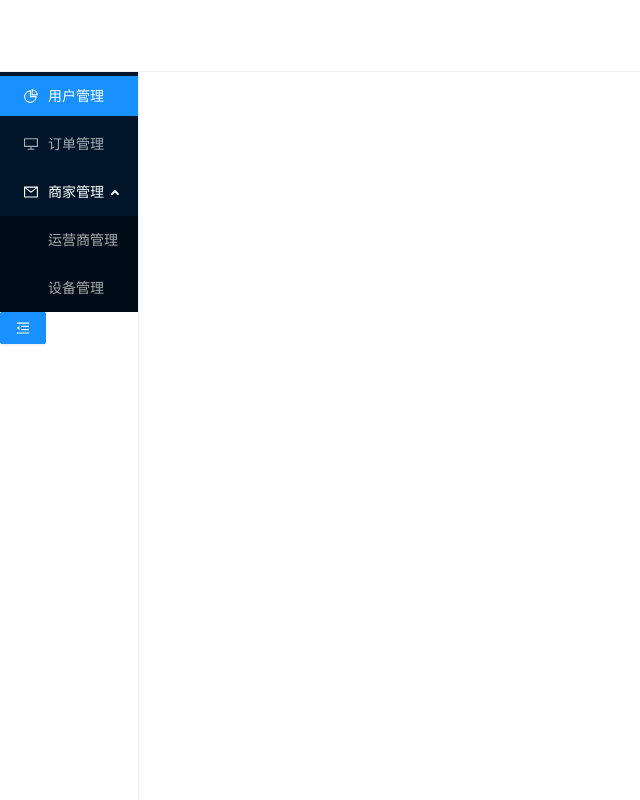
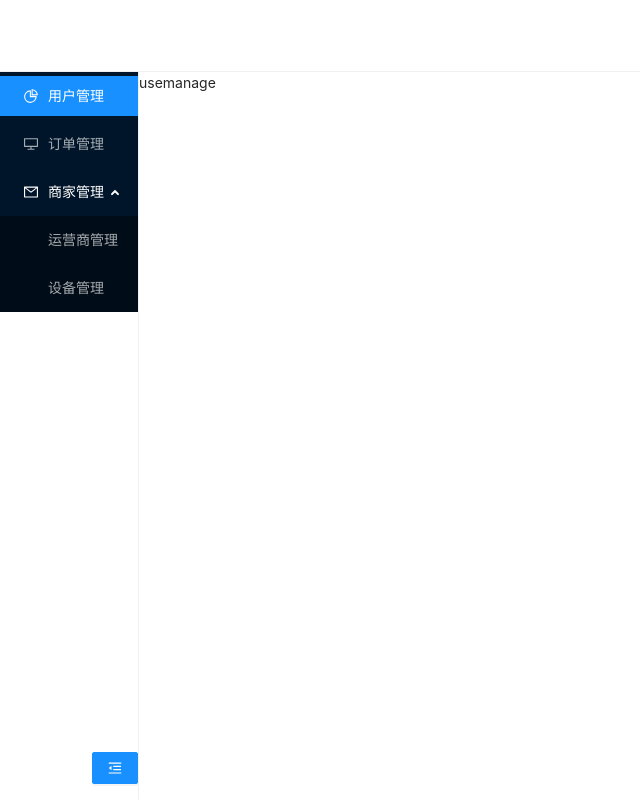
Before and after one commit to ktb1207/react_project_repository, a React app in the folder react-admin-project/: page /#/home in a window 1280 px wide. Shown: the whole page, without its empty margins (0-640 px from the left). Built offline with nearby package versions, Linux system fonts and the light colour scheme; sample sign-in values are in the browser's storage.

Commit message:
二级路由加入

```diff
--- a/react-admin-project/src/components/FrontendAuth.js
+++ b/react-admin-project/src/components/FrontendAuth.js
@@ -12,7 +12,13 @@ class FrontendAuth extends Component {
     const isLogin = util.getToken();
     // 查找路由项
     const targetRouterConfig = routerConfig.find(
-      (item) => item.path === pathname
+      (item) => {
+        if (!item.children) {
+          return item.path === pathname
+        } else {
+          return pathname.includes(item.path) === true;
+        }
+      }
     );
     console.log('匹配路由项：')
     console.log(targetRouterConfig)
--- a/react-admin-project/src/components/leftMenus/LeftMenus.js
+++ b/react-admin-project/src/components/leftMenus/LeftMenus.js
@@ -1,7 +1,6 @@
 import React, { useState }from 'react';
 import { Menu, Button } from 'antd';
 import {
-  AppstoreOutlined,
   MenuUnfoldOutlined,
   MenuFoldOutlined,
   PieChartOutlined,
@@ -22,6 +21,7 @@ function LeftMenus() {
 
   return (
     <div className="left-meuns-components">
+      <div className="top-menu">
         <Menu
           defaultSelectedKeys={['1']}
           defaultOpenKeys={['sub1']}
@@ -40,9 +40,12 @@ function LeftMenus() {
             <Menu.Item key="6">设备管理</Menu.Item>
           </SubMenu>
         </Menu>
+      </div>
+      <div className="bottom-button">
         <Button type="primary" onClick={toggleCollapsed} style={{ marginBottom: 16 }}>
           {React.createElement(collapsed ? MenuUnfoldOutlined : MenuFoldOutlined)}
         </Button>
+      </div>
     </div>
   )
 }
--- a/react-admin-project/src/components/leftMenus/LeftMenus.scss
+++ b/react-admin-project/src/components/leftMenus/LeftMenus.scss
@@ -1,3 +1,14 @@
 .left-meuns-components{
-
+  height:100%;
+  overflow: hidden;
+  display: flex;
+  flex-direction: column;
+  .top-menu{
+    flex:1 1 auto;
+    overflow-y: auto;
+  }
+  .bottom-button{
+    flex: 0 0 auto;
+    text-align: right;
+  }
 }
--- a/react-admin-project/src/page/home/Home.js
+++ b/react-admin-project/src/page/home/Home.js
@@ -1,13 +1,24 @@
 import React, { Component } from 'react'
+import { HashRouter as Router, Route, Switch, Redirect } from 'react-router-dom';
 import './home.scss'
 import LeftMenus from '../../components/leftMenus/LeftMenus';
+import AsyncLazyLoad from '../../components/AsyncLazyLoad.js';
+const UserManage = AsyncLazyLoad(() => import('../../views/userManage/UserManage.js'))
+const OrderManage = AsyncLazyLoad(() => import('../../views/orderManage/OrderManage.js'))
+const BusinessManage = AsyncLazyLoad(() => import('../../views/businessManage/BusinessManage.js'))
 class Home extends Component {
   constructor(props){
     super(props)
     this.state = {}
   }
 
+  componentDidMount() {
+    console.log(this.props.match)
+  }
+
   render (){
+    const match = this.props.match;
+    console.log(match)
     return (
       <div className="full-page home-page">
         <header></header>
@@ -15,7 +26,33 @@ class Home extends Component {
           <div className="left-menu-wrp">
             <LeftMenus></LeftMenus>
           </div>
-          <div className="right-container"></div>
+          <div className="right-container">
+            <Router>
+              <Switch>
+                <Route
+                  exact
+                  path={'/home'}
+                  render={props => {
+                    return <UserManage {...props}></UserManage>;
+                  }}
+                ></Route>
+                <Route
+                  path={`/home/orderManage`}
+                  render={props => {
+                    return <OrderManage {...props}></OrderManage>;
+                  }}
+                ></Route>
+                <Route
+                  path={`/home/businessManage`}
+                  render={props => {
+                    return <BusinessManage {...props}></BusinessManage>;
+                  }}
+                ></Route>
+                {/* 错误路由处理 */}
+                <Redirect from={`/home/*`} to="/home" />
+              </Switch>
+            </Router>
+          </div>
         </div>
       </div>
     )
--- a/react-admin-project/src/router/routerMap.js
+++ b/react-admin-project/src/router/routerMap.js
@@ -21,7 +21,17 @@ const routerMap = [
     path: "/home",
     name: "Home",
     auth: true,
-    component: Home
+    component: Home,
+    children: [
+      {
+        path: "/home/orderManage",
+        name: "orderManage",
+      },
+      {
+        path: "/home/businessManage",
+        name: "businessManage",
+      }
+    ]
   },
   {
     path: "/about",
--- /dev/null
+++ b/react-admin-project/src/views/businessManage/BusinessManage.js
@@ -0,0 +1,10 @@
+import './BusinessManage.scss';
+import React from 'react';
+
+function BusinessManage() {
+  return (
+    <div>business manage</div>
+  )
+}
+
+export default BusinessManage;
--- /dev/null
+++ b/react-admin-project/src/views/orderManage/OrderManage.js
@@ -0,0 +1,10 @@
+import './OrderManage.scss';
+import React from 'react';
+
+function OrderManage() {
+  return (
+    <div>order manage</div>
+  )
+}
+
+export default OrderManage;
--- /dev/null
+++ b/react-admin-project/src/views/userManage/UserManage.js
@@ -0,0 +1,10 @@
+import './UserManage.scss';
+import React from 'react';
+
+function UserManage() {
+  return (
+    <div>usemanage</div>
+  )
+}
+
+export default UserManage;
```
Also changed, not shown: react-admin-project/src/views/businessManage/BusinessManage.scss (added), react-admin-project/src/views/orderManage/OrderManage.scss (added), react-admin-project/src/views/userManage/UserManage.scss (added). Lines whose indentation alone changed are shown as unchanged.
